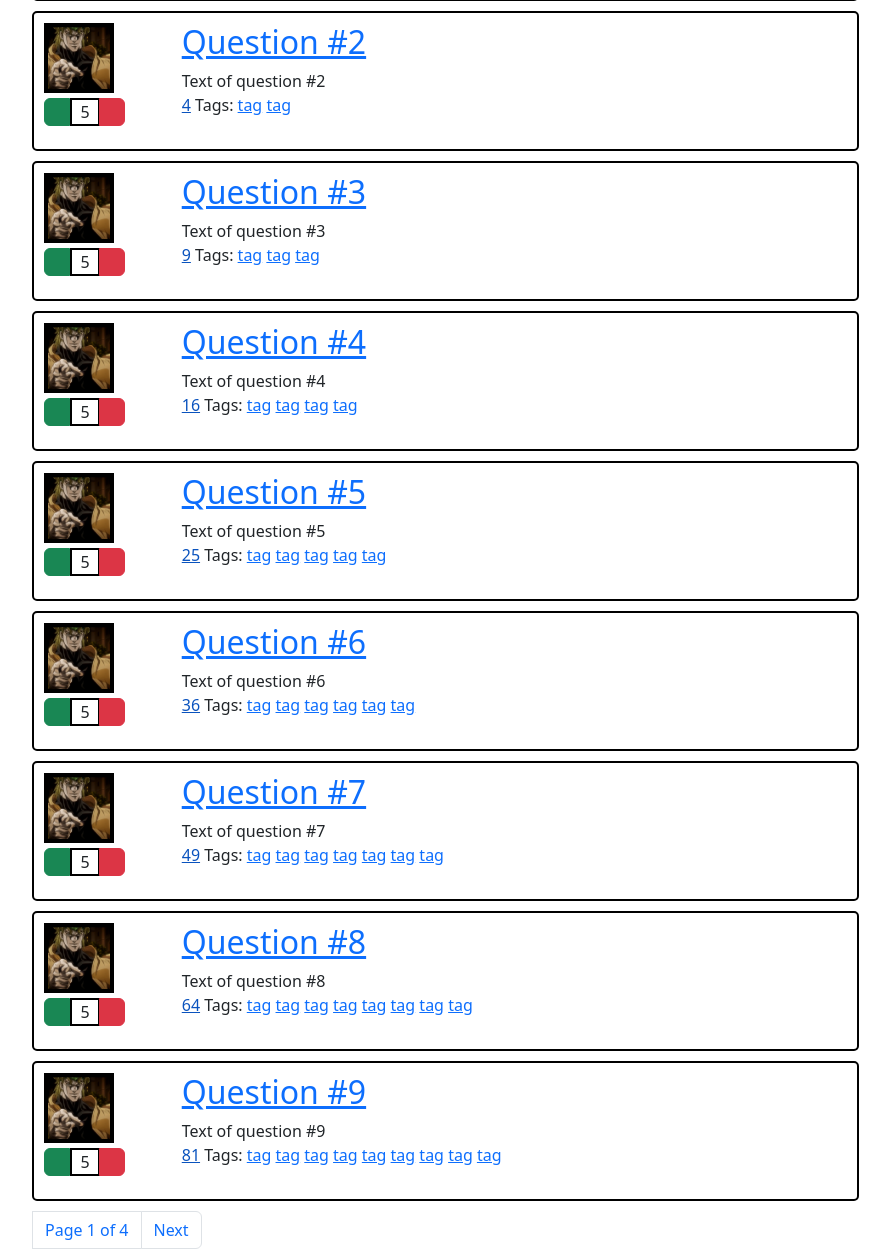
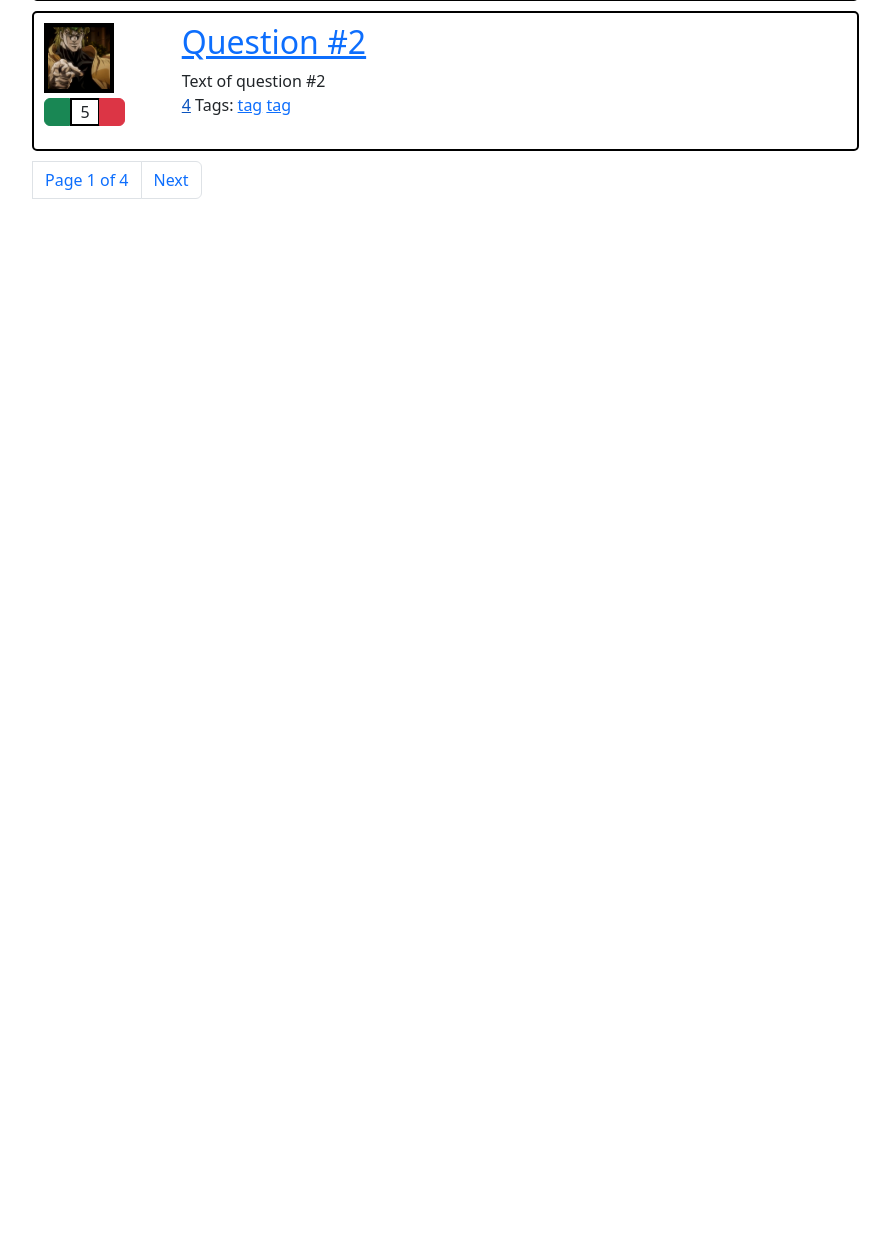
Before and after one commit to Liannhar/WEBKY, a Django app: page /hot in a window 1280 px wide. Shown: the part 477-1726 px from the top of the page, without its empty margins (53-943 px from the left). After the commit the page ends 676 px from the top, so only its background shows below. Run offline with Django 4.2, Linux system fonts and the light colour scheme; some libraries are stand-ins or nearby versions.

Commit message:
DZ1 and DZ2 2

```diff
--- a/templates/hot.html
+++ b/templates/hot.html
@@ -6,7 +6,7 @@
         <a href="{% url "index" %}">New Questions</a>
     </div>
 
-    {% for question in questions %}
+    {% for question in page_obj %}
         {% include "int/question_item.html" %}
     {% endfor %}
 
--- a/templates/question.html
+++ b/templates/question.html
@@ -32,7 +32,7 @@
 
         <div class="line"></div>
 
-        {% for questions in question %}
+        {% for questions in page_obj %}
             {% include "int/answer.html" %}
         {% endfor %}
 
--- a/templates/tag-index.html
+++ b/templates/tag-index.html
@@ -4,7 +4,7 @@
 {% block content %}
     <h1 class="title">Tag: <span><a class="tag-link" href="{% url 'tag' %}">Tags</a></span></h1>
 
-    {% for question in questions %}
+    {% for question in page_obj %}
         {% include "int/question_item.html" %}
     {% endfor %}
 
```
